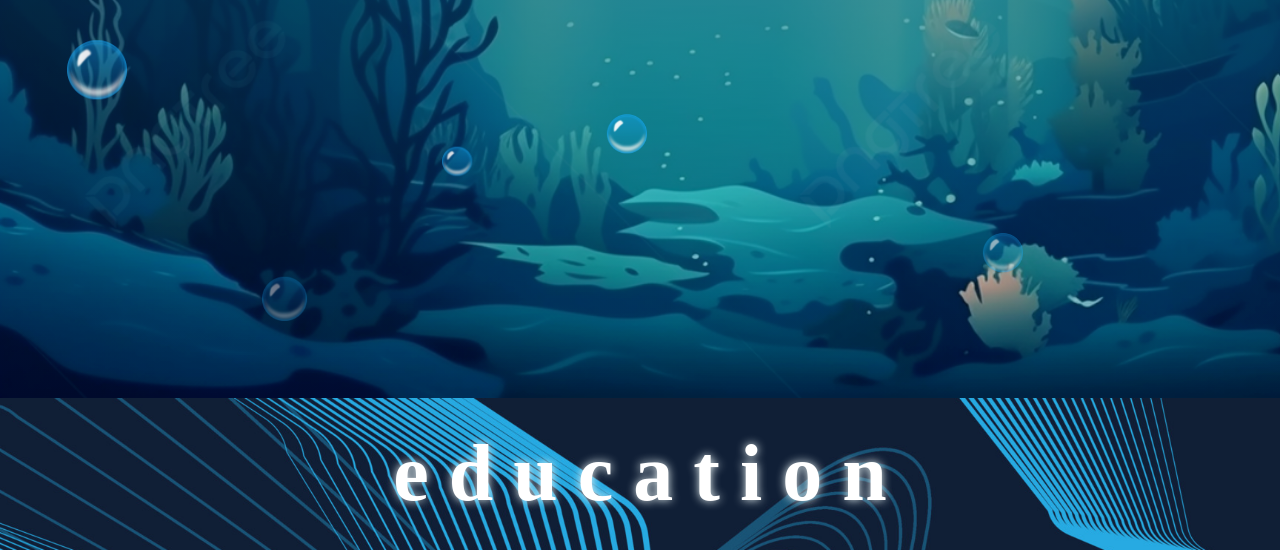
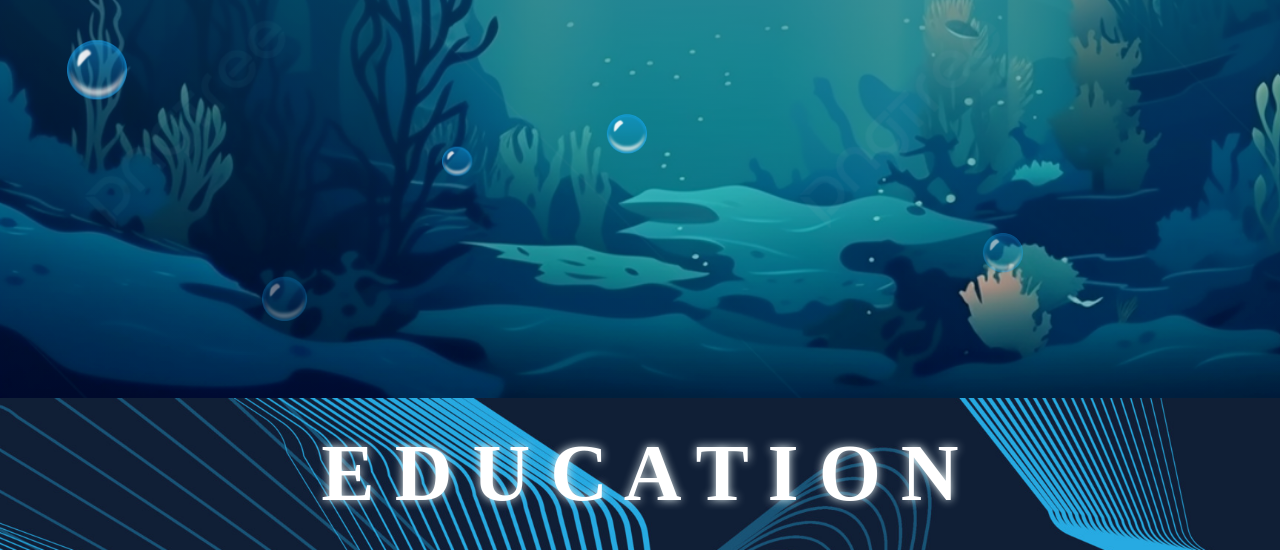
Before and after one commit to agrawalpreetika/leanin_assignment1.github.io, a plain HTML site: page index.html in a window 1280 px wide. Shown: the part 402-952 px from the top of the page. Drawn offline with nearby package versions, Linux system fonts and the light colour scheme; a web font is replaced by a local one.

Commit message:
Update index.html

```diff
--- a/index.html
+++ b/index.html
@@ -58,15 +58,15 @@
 
     <div id="education">
         <div class="header">
-            <span>e</span>
-            <span>d</span>
-            <span>u</span>
-            <span>c</span>
-            <span>a</span>
-            <span>t</span>
-            <span>i</span>
-            <span>o</span>
-            <span>n</span>
+            <span>E</span>
+            <span>D</span>
+            <span>U</span>
+            <span>C</span>
+            <span>A</span>
+            <span>T</span>
+            <span>I</span>
+            <span>O</span>
+            <span>N</span>
         </div>
 
         <div class="info">
```
